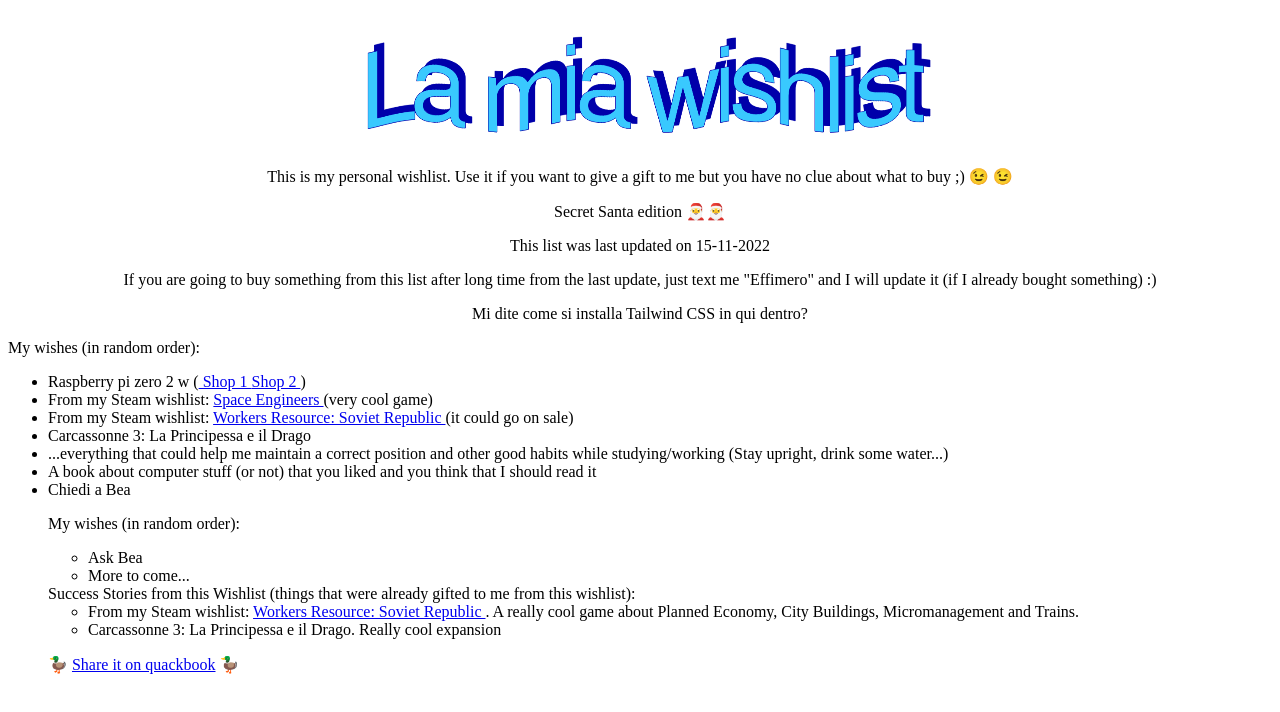
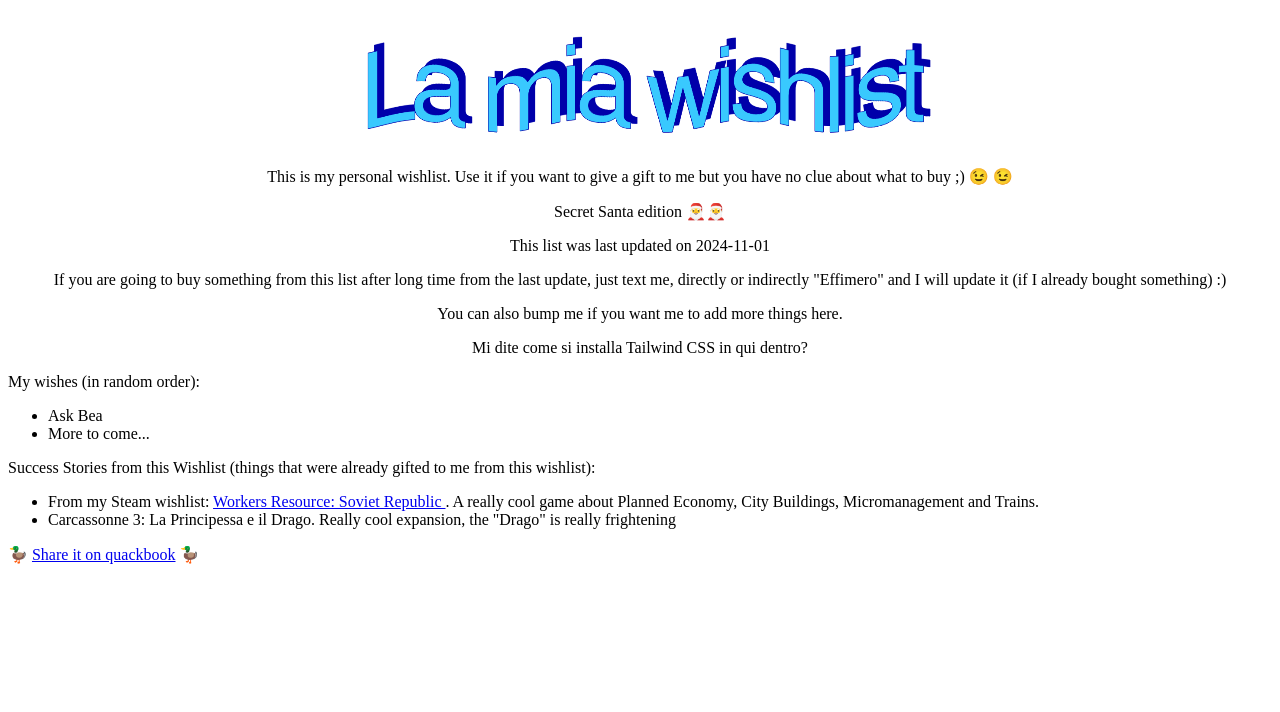
Before and after one commit to dario-passarello/dario-passarello.github.io, a plain HTML site: page wishlist.html in a window 1280 px wide. Drawn offline with Linux system fonts and the light colour scheme.

Commit message:
Update wishlist.html

```diff
--- a/wishlist.html
+++ b/wishlist.html
@@ -16,10 +16,13 @@
      Secret Santa edition &#127877;&#127877;
      </p>
     <p>
-    This list was last updated on 15-11-2022
+    This list was last updated on 2024-11-01
     </p>
     <p>
-    If you are going to buy something from this list after long time from the last update, just text me "Effimero" and I will update it (if I already bought something) :)
+    If you are going to buy something from this list after long time from the last update, just text me, directly or indirectly "Effimero" and I will update it (if I already bought something) :)
+    </p>
+    <p>
+    You can also bump me if you want me to add more things here.
     </p>
     <p>
     Mi dite come si installa Tailwind CSS in qui dentro?
@@ -30,28 +33,17 @@
     My wishes (in random order):
     </p>
     <ul>
-    <li> Raspberry pi zero 2 w (<a href=https://www.kubii.it/raspberry-pi-3-2-b/3455-raspberry-pi-zero-2-w-5056561800004.html?src=raspberrypi> Shop 1 </a> <a href=https://www.okdo.com/it/p/raspberry-pi-zero-2-w/?src=raspberrypi> Shop 2 </a>)
-    <li> From my Steam wishlist: <a href=https://store.steampowered.com/app/244850/Space_Engineers/> Space Engineers </a> (very cool game)
-    <li> From my Steam wishlist: <a href=https://store.steampowered.com/app/784150/Workers__Resources_Soviet_Republic/> Workers Resource: Soviet Republic </a> (it could go on sale)
-    <li> Carcassonne 3: La Principessa e il Drago
-    <li> ...everything that could help me maintain a correct position and other good habits while studying/working (Stay upright, drink some water...)
-    <li> A book about computer stuff (or not) that you liked and you think that I should read it
-    <li> Chiedi a Bea
-
-    <p>
-    My wishes (in random order):
-    </p>
-    <ul>
     <li> Ask Bea
     <li> More to come...
     </ul>
 
+  <p>
     Success Stories from this Wishlist (things that were already gifted to me from this wishlist):
-     <ul>
+    <ul>
     <li> From my Steam wishlist: <a href=https://store.steampowered.com/app/784150/Workers__Resources_Soviet_Republic/> Workers Resource: Soviet Republic </a>. A really cool game about Planned Economy, City Buildings, Micromanagement and Trains.
-    <li> Carcassonne 3: La Principessa e il Drago. Really cool expansion
-
+    <li> Carcassonne 3: La Principessa e il Drago. Really cool expansion, the "Drago" is really frightening
     </ul>
+ </p>
     <p>
     &#129414; <a href="https://github.com/MassimoParisi/quackbook">Share it on quackbook</a> &#129414;
     </p>
```
